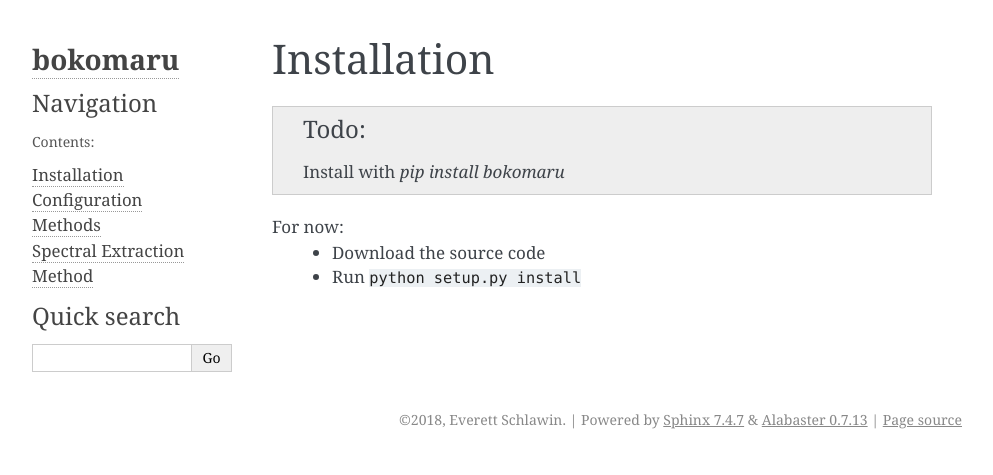
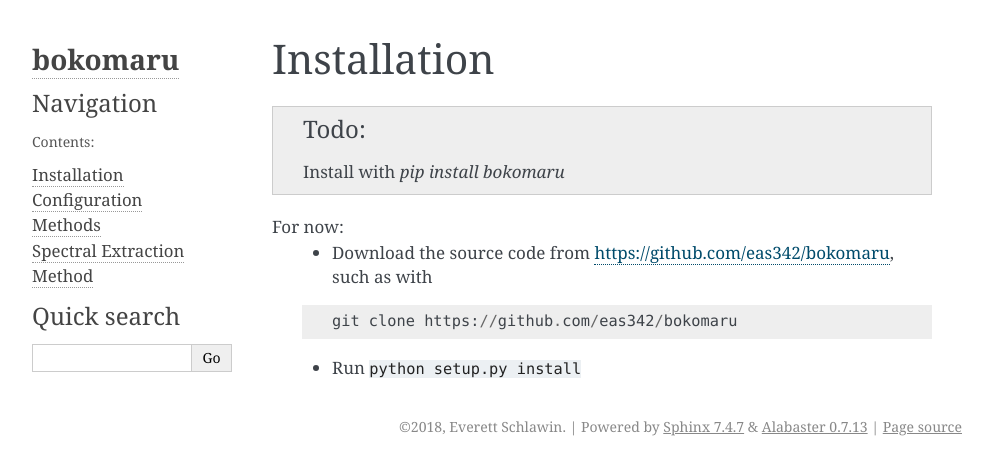
Before and after one commit to eas342/bokomaru, a Sphinx documentation site: the page built from docs/usage/installation.rst, in a window 1280 px wide. Shown: the top 475 px of the page, without its empty margins (148-1141 px from the left). Built offline with Sphinx 7.4.7, drawn with Linux system fonts in a browser that asks for light colours; formulas are drawn with MathJax 3.

Commit message:
added a few more notes on installation.

```diff
--- a/docs/usage/installation.rst
+++ b/docs/usage/installation.rst
@@ -4,5 +4,8 @@ Installation
     Install with `pip install bokomaru`
 
 For now:
-    - Download the source code
+    - Download the source code from `https://github.com/eas342/bokomaru <https://github.com/eas342/bokomaru>`_, such as with
+    ::
+
+       git clone https://github.com/eas342/bokomaru
     - Run ``python setup.py install``
```
